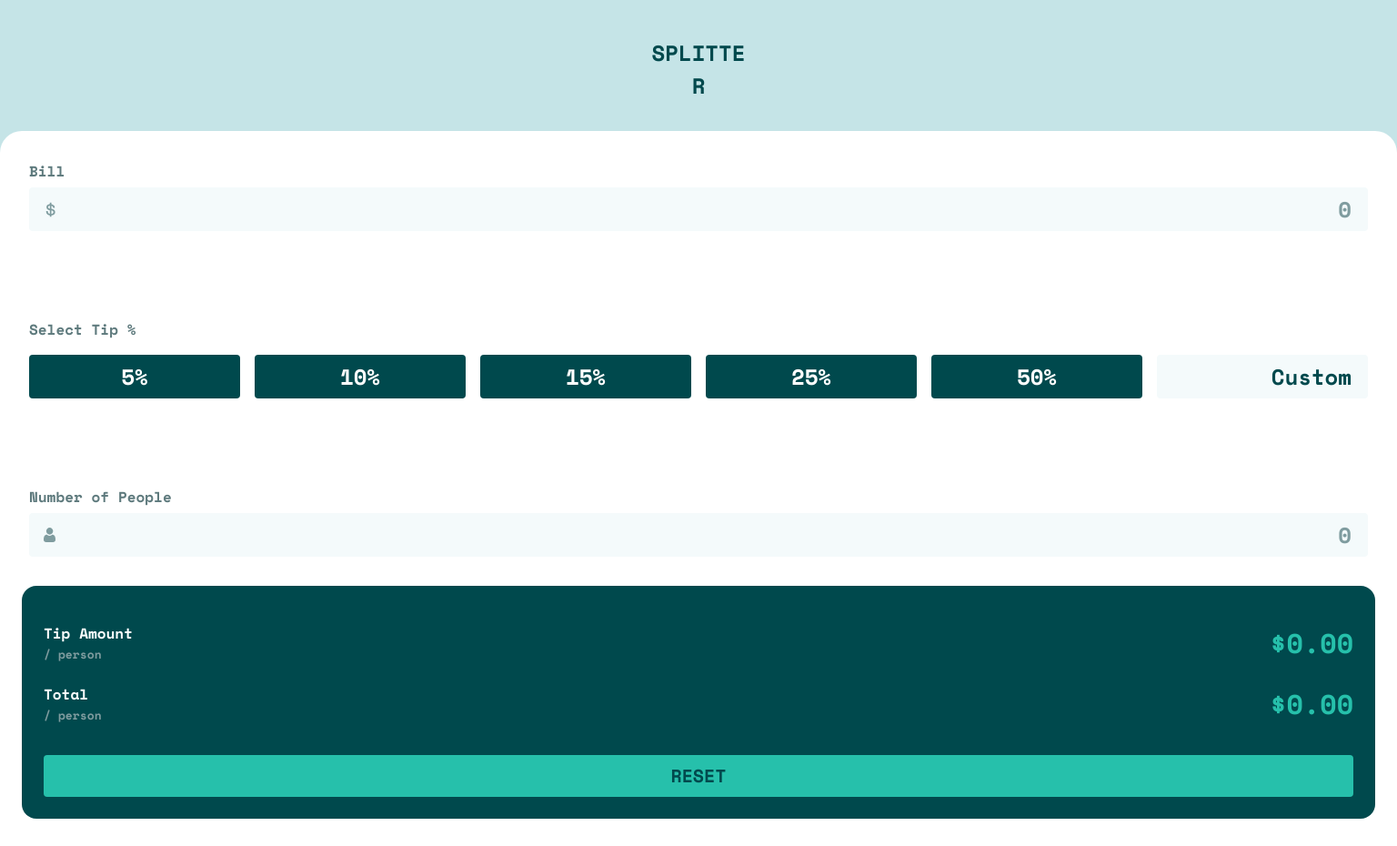
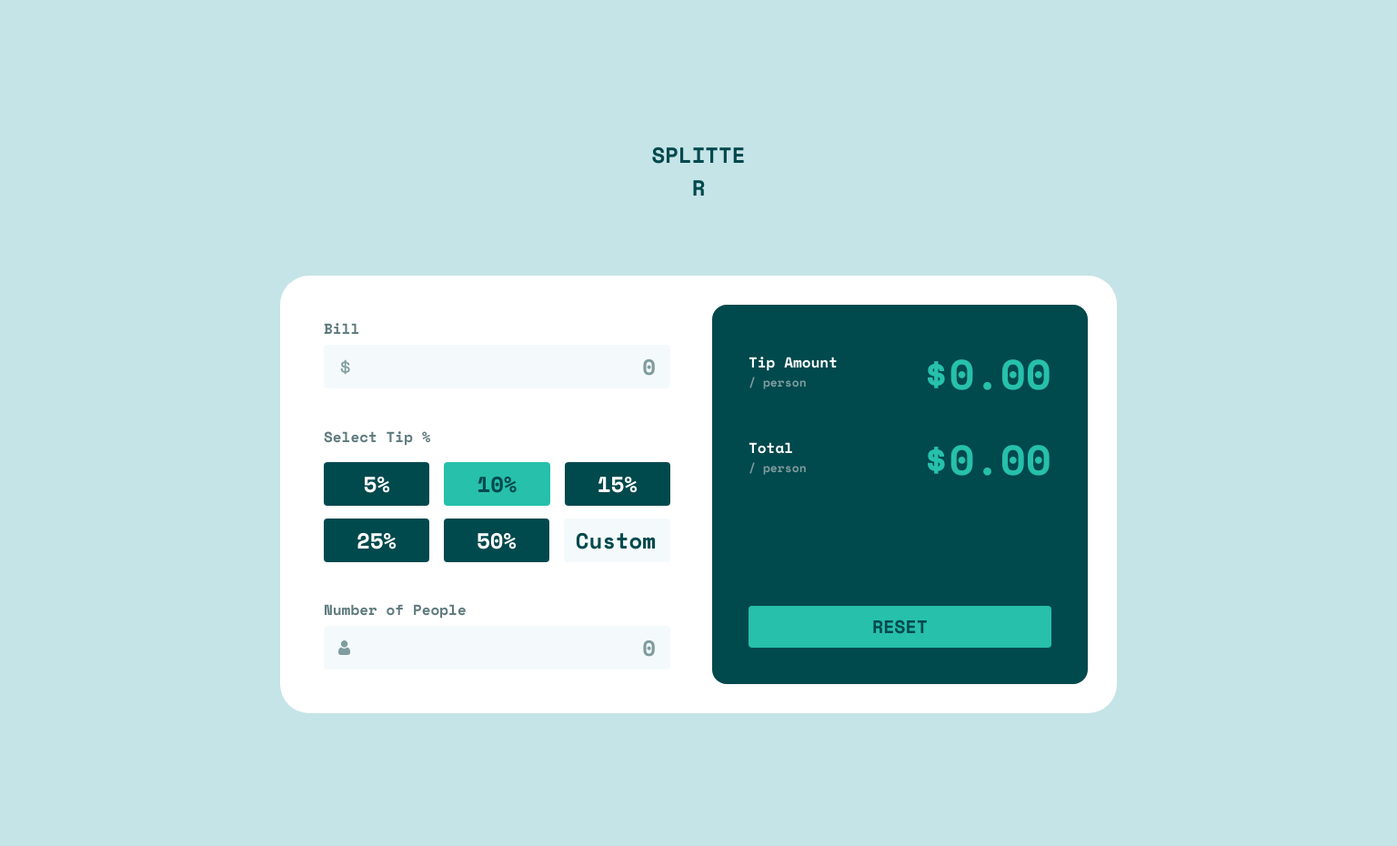
Before and after one commit to Vladislav2397/challenge__tip-calculator-app, a website built with Vite: page index.html in a window 1536 px wide. Both pictures are taken after a click on the element "Select Tip % 5% 10% 15% 25% 50%". Shown: the whole page at 91% size. After the commit the page ends 800 px from the top, so only its background shows below. Built offline with nearby package versions, Linux system fonts and the light colour scheme.

Commit message:
Added adaptive to desktop

```diff
--- a/index.html
+++ b/index.html
@@ -38,7 +38,7 @@
                     <label class="input">
                         <div class="input__label">
                             <p>Bill</p>
-                            <p class="input__error"></p>
+                            <p class="input__error">Can't be zero</p>
                         </div>
                         <div class="input__field">
                             <svg
@@ -52,6 +52,7 @@
                                     d="M6.016 16.328v-1.464c1.232-.08 2.22-.444 2.964-1.092.744-.648 1.116-1.508 1.116-2.58v-.144c0-.992-.348-1.772-1.044-2.34-.696-.568-1.708-.932-3.036-1.092V4.184c.56.144 1.012.4 1.356.768.344.368.516.816.516 1.344v.288h1.824v-.432c0-.448-.088-.876-.264-1.284a3.783 3.783 0 00-.744-1.116A4.251 4.251 0 007.54 2.9a5.324 5.324 0 00-1.524-.492V.872H4.288V2.36a5.532 5.532 0 00-1.416.324c-.448.168-.84.392-1.176.672-.336.28-.604.616-.804 1.008-.2.392-.3.844-.3 1.356v.144c0 .96.316 1.708.948 2.244.632.536 1.548.884 2.748 1.044v3.912c-.704-.16-1.248-.472-1.632-.936-.384-.464-.576-1.08-.576-1.848v-.288H.256v.576c0 .464.08.924.24 1.38.16.456.404.88.732 1.272.328.392.744.728 1.248 1.008s1.108.476 1.812.588v1.512h1.728zM4.288 7.424c-.688-.128-1.164-.332-1.428-.612-.264-.28-.396-.644-.396-1.092 0-.464.176-.832.528-1.104.352-.272.784-.448 1.296-.528v3.336zm1.728 5.712V9.344c.768.128 1.328.328 1.68.6.352.272.528.688.528 1.248 0 .544-.196.984-.588 1.32-.392.336-.932.544-1.62.624z" />
                             </svg>
                             <input
+                                min="1"
                                 type="number"
                                 class="input__value"
                                 name="bill"
@@ -132,7 +133,7 @@
                     <label class="input">
                         <div class="input__label">
                             <p>Number of People</p>
-                            <p class="input__error"></p>
+                            <p class="input__error">Can't be zero</p>
                         </div>
                         <div class="input__field">
                             <svg
@@ -145,6 +146,7 @@
                                     d="M9.573 7.729c.406 0 .784.07 1.126.209.342.14.639.33.881.569.232.227.438.503.614.82a5.1 5.1 0 01.407.949c.097.312.178.654.242 1.016.062.359.105.699.126 1.011.02.307.031.624.031.945 0 .836-.259 1.512-.768 2.01-.504.492-1.17.742-1.98.742H2.748c-.81 0-1.477-.25-1.98-.742C.259 14.76 0 14.084 0 13.248c0-.322.01-.64.032-.945.02-.312.063-.652.126-1.01.063-.363.144-.705.242-1.017.1-.323.238-.643.407-.948.176-.318.382-.594.613-.821.243-.238.54-.43.882-.57.342-.138.72-.208 1.125-.208.16 0 .313.067.61.265.183.123.397.264.636.421.204.134.48.259.822.372.333.11.671.167 1.005.167a3.19 3.19 0 001.006-.167c.341-.113.618-.238.822-.372l.636-.42c.296-.2.45-.266.61-.266zM6.598 0C7.63 0 8.522.38 9.252 1.129s1.1 1.666 1.1 2.724c0 1.06-.37 1.976-1.1 2.725-.73.75-1.623 1.13-2.654 1.13-1.03 0-1.924-.38-2.653-1.13-.73-.749-1.1-1.666-1.1-2.725 0-1.058.37-1.975 1.1-2.724C4.675.379 5.567 0 6.598 0z" />
                             </svg>
                             <input
+                                min="1"
                                 type="number"
                                 class="input__value"
                                 name="people"
--- a/src/main.ts
+++ b/src/main.ts
@@ -20,6 +20,34 @@
     if (!(formEl instanceof HTMLFormElement)) return
 
     formEl.addEventListener('change', () => {
+        const formData = new FormData(formEl)
+
+        const newData = {
+            bill: formData.get('bill'),
+            people: formData.get('people'),
+            tip: formData.get('tip'),
+        }
+
+        if (newData.bill && newData.people && newData.tip) {
+            formEl.requestSubmit()
+        }
+    })
+
+    formEl.addEventListener('reset', () => {
+        const tipAmountPerPersonEl = document.querySelector(
+            '#tip-amount-per-person',
+        )
+        const totalAmountPerPersonEl = document.querySelector(
+            '#total-amount-per-person',
+        )
+
+        tipAmountPerPersonEl.textContent = `$0.00`
+        totalAmountPerPersonEl.textContent = `$0.00`
+    })
+
+    formEl.addEventListener('submit', event => {
+        event.preventDefault()
+
         const formData = new FormData(formEl)
 
         const newData = {
@@ -51,18 +79,6 @@
             tipAmountPerPersonEl.textContent = `$0.00`
             totalAmountPerPersonEl.textContent = `$0.00`
         }
-    })
-
-    formEl.addEventListener('reset', () => {
-        const tipAmountPerPersonEl = document.querySelector(
-            '#tip-amount-per-person',
-        )
-        const totalAmountPerPersonEl = document.querySelector(
-            '#total-amount-per-person',
-        )
-
-        tipAmountPerPersonEl.textContent = `$0.00`
-        totalAmountPerPersonEl.textContent = `$0.00`
     })
 }
 
--- a/src/style.scss
+++ b/src/style.scss
@@ -41,6 +41,7 @@
     appearance: none;
     outline: none;
     min-width: 0;
+    padding: 0;
     color: var(--color-neutral-green-900);
 
     &:-internal-autofill-selected {
@@ -86,6 +87,11 @@
     display: flex;
     flex-direction: column;
     justify-content: center;
+
+    @media (min-width: 1440px) {
+        padding-top: rem(112);
+        justify-content: flex-start;
+    }
 }
 
 .app-title {
@@ -98,6 +104,10 @@
     margin-bottom: rem(40);
     width: rem(110);
     margin: 0 auto rem(32);
+
+    @media (min-width: 1440px) {
+        margin: 0 auto rem(79);
+    }
 }
 
 .card {
@@ -108,6 +118,25 @@
     display: flex;
     flex-direction: column;
     gap: rem(32);
+
+    @media (min-width: 1440px) {
+        max-width: rem(920);
+        margin: 0 auto;
+        flex-grow: 0;
+        flex-direction: row;
+        border-radius: rem(32);
+        padding: rem(32);
+        gap: rem(30);
+    }
+}
+
+@media (min-width: 1440px) {
+    .form,
+    .total {
+        flex-grow: 1;
+        flex-shrink: 1;
+        flex-basis: rem(413);
+    }
 }
 
 .form {
@@ -116,6 +145,11 @@
     display: flex;
     flex-direction: column;
     justify-content: space-between;
+
+    @media (min-width: 1440px) {
+        padding: rem(14) rem(16) rem(16);
+        min-height: rem(417);
+    }
 }
 
 .input {
@@ -136,6 +170,8 @@
 
     &__error {
         color: red;
+        opacity: 0;
+        transition: opacity 0.233s ease-out;
     }
 
     &__icon {
@@ -149,9 +185,13 @@
         background-color: var(--color-neutral-grey-50);
         border-radius: rem(4);
         padding: 0 rem(16);
+        transition: box-shadow 0.233s ease-out;
 
         &:has(input:focus-visible) {
             box-shadow: 0 0 0 2px inset var(--color-primary-green-400);
+        }
+        &:has(input:user-invalid) {
+            box-shadow: 0 0 0 2px inset red;
         }
     }
 
@@ -163,6 +203,12 @@
 
         &::placeholder {
             color: var(--color-neutral-grey-400);
+        }
+    }
+
+    &:has(input:user-invalid) {
+        .input__error {
+            opacity: 1;
         }
     }
 }
@@ -181,6 +227,10 @@
         display: flex;
         flex-wrap: wrap;
         gap: rem(16);
+
+        @media (min-width: 1440px) {
+            gap: rem(14) rem(16);
+        }
     }
 
     &__button {
@@ -210,6 +260,10 @@
             background-color: var(--color-primary-green-400);
             color: var(--color-neutral-green-900);
         }
+
+        @media (min-width: 1440px) {
+            min-width: rem(116);
+        }
     }
 
     &__input {
@@ -226,7 +280,7 @@
         border-radius: rem(4);
         min-height: rem(48);
         cursor: pointer;
-        padding: 0 rem(16);
+        padding: 0 rem(16) 0 0;
 
         &:has(input:focus-visible) {
             outline: 2px solid var(--color-primary-green-400);
@@ -244,9 +298,9 @@
         }
     }
 
-    &__hidden {
-        display: none;
-    }
+    // &__hidden {
+    //     display: none;
+    // }
 }
 
 .total {
@@ -264,6 +318,14 @@
 
     &__button {
         margin-top: rem(34);
+
+        @media (min-width: 1440px) {
+            margin-top: auto;
+        }
+    }
+
+    @media (min-width: 1440px) {
+        padding: rem(40);
     }
 }
 
@@ -272,14 +334,25 @@
     grid-template-columns: 1fr auto;
     grid-template-rows: 1fr auto;
     color: var(--color-neutral-white);
+    align-items: center;
 
     &__label {
         font-size: rem(16);
+        line-height: rem(26);
+
+        @media (min-width: 1440px) {
+            align-self: flex-end;
+        }
     }
 
     &__subtitle {
         font-size: rem(13);
+        line-height: rem(18);
         color: var(--color-neutral-grey-400);
+
+        @media (min-width: 1440px) {
+            align-self: flex-start;
+        }
     }
 
     &__value {
@@ -288,6 +361,17 @@
         text-align: right;
         align-content: center;
         color: var(--color-primary-green-400);
+
+        @media (min-width: 1440px) {
+            font-size: rem(46);
+            line-height: rem(64);
+        }
+    }
+
+    @media (min-width: 1440px) {
+        grid-template-columns: 1fr 1fr;
+        grid-template-rows: 1fr 1fr;
+        min-height: rem(72);
     }
 }
 
```
